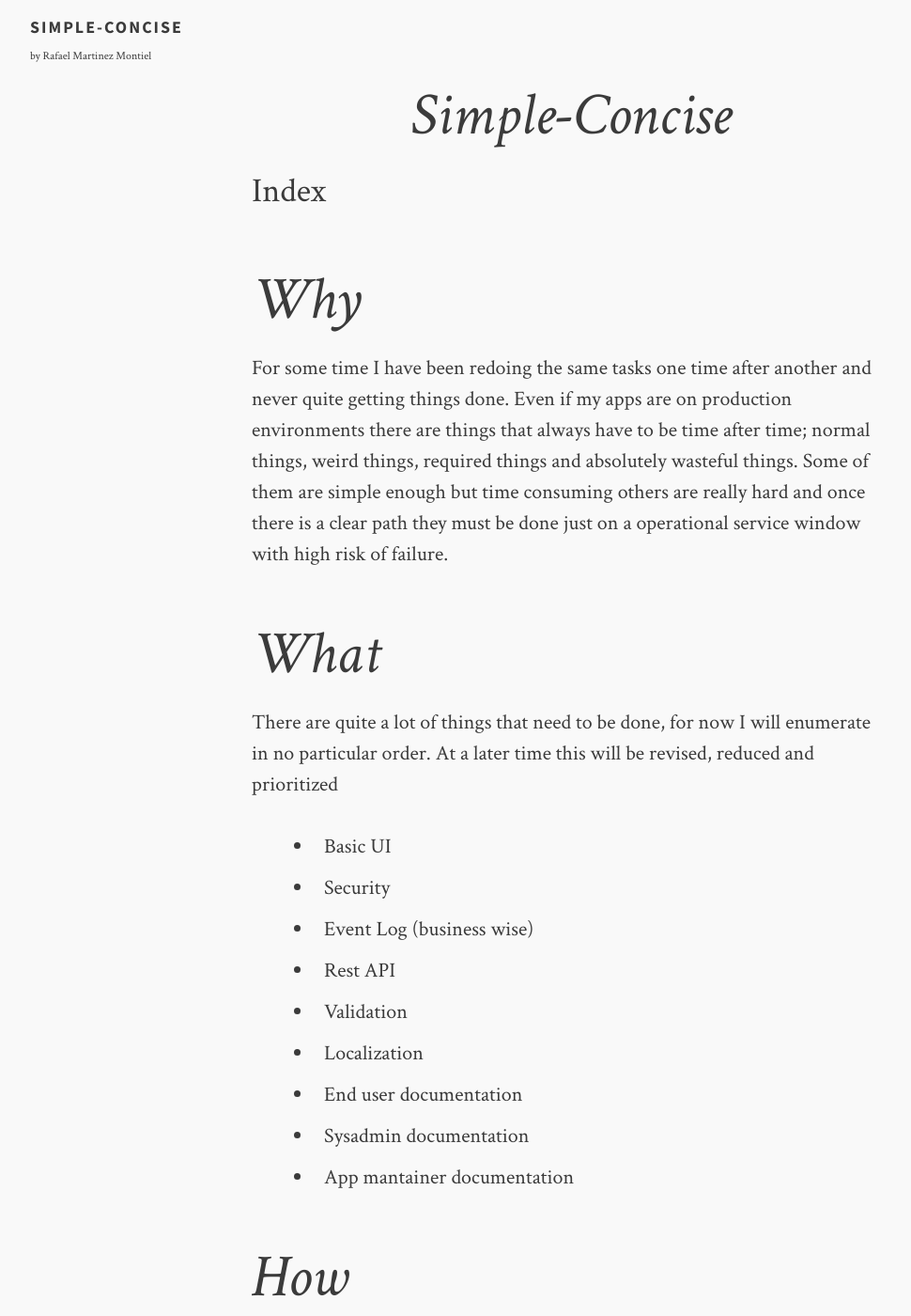
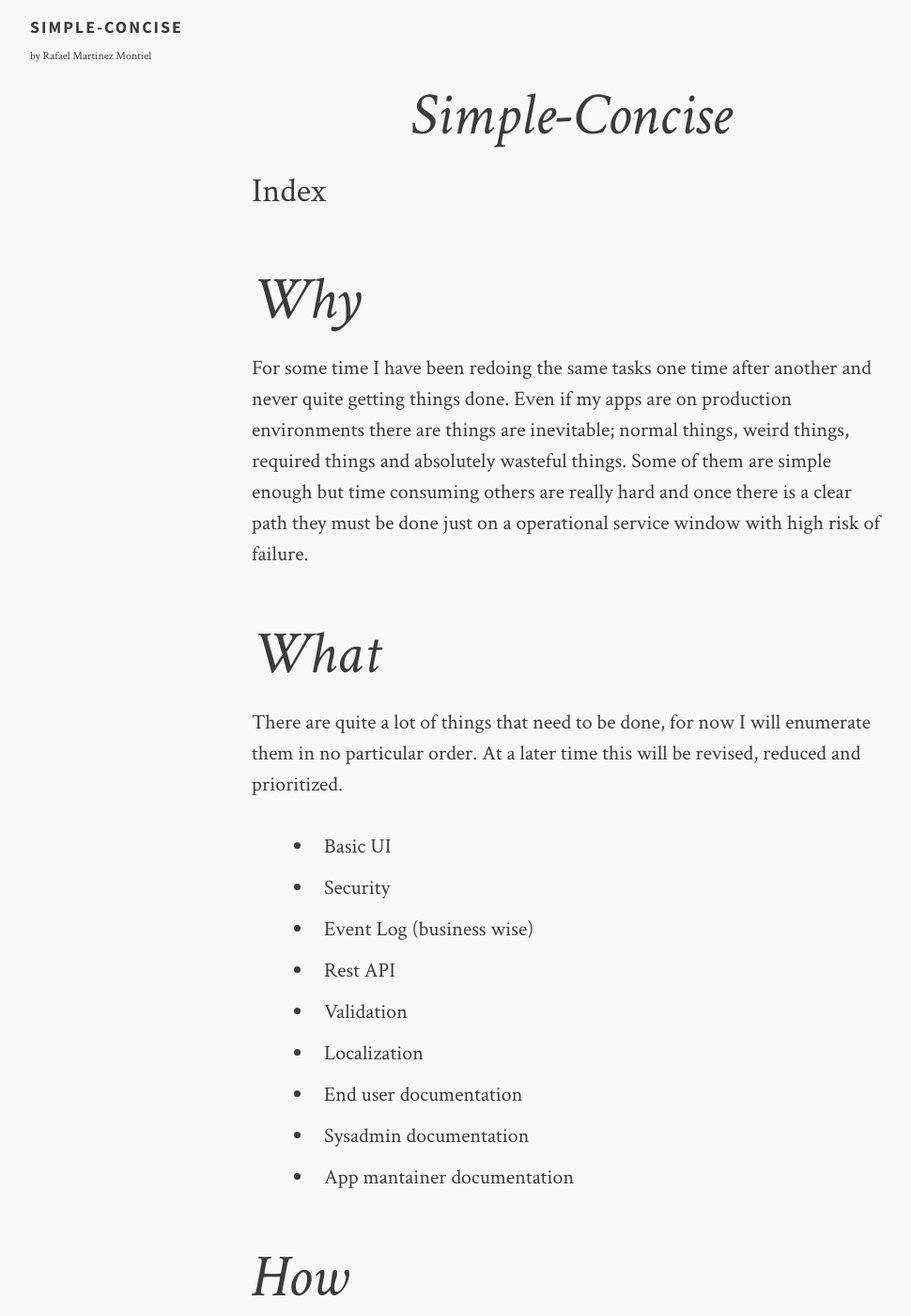
Before and after one commit to mtzmontiel/simple-concise, a Jekyll site: the page built from index.md, in a window 1280 px wide and 1400 px high. Shown: the whole window at 94% size, without its empty margins (32-1002 px from the left). Built offline with Jekyll 4.4.1, drawn with Linux system fonts in a browser that asks for light colours; some of the changed text lies outside the part shown.

Commit message:
Typos and redact

```diff
--- a/index.md
+++ b/index.md
@@ -10,8 +10,7 @@ Why
 
 For some time I have been redoing the same tasks one time after
 another and never quite getting things done. Even if my apps are
-on production environments there are things that always have to
-be time after time; normal things, weird things, required things
+on production environments there are things are inevitable; normal things, weird things, required things
 and absolutely wasteful things. Some of them are simple enough
 but time consuming others are really hard and once there is a
 clear path they must be done just on a operational service
@@ -21,8 +20,8 @@ What
 ====
 
 There are quite a lot of things that need to be done, for now I
-will enumerate in no particular order. At a later time this will
-be revised, reduced and prioritized
+will enumerate them in no particular order. At a later time this
+will be revised, reduced and prioritized.
 
 * Basic UI
 * Security
```
Also changed, not shown: other parts of index.md (+4 -3 lines).
